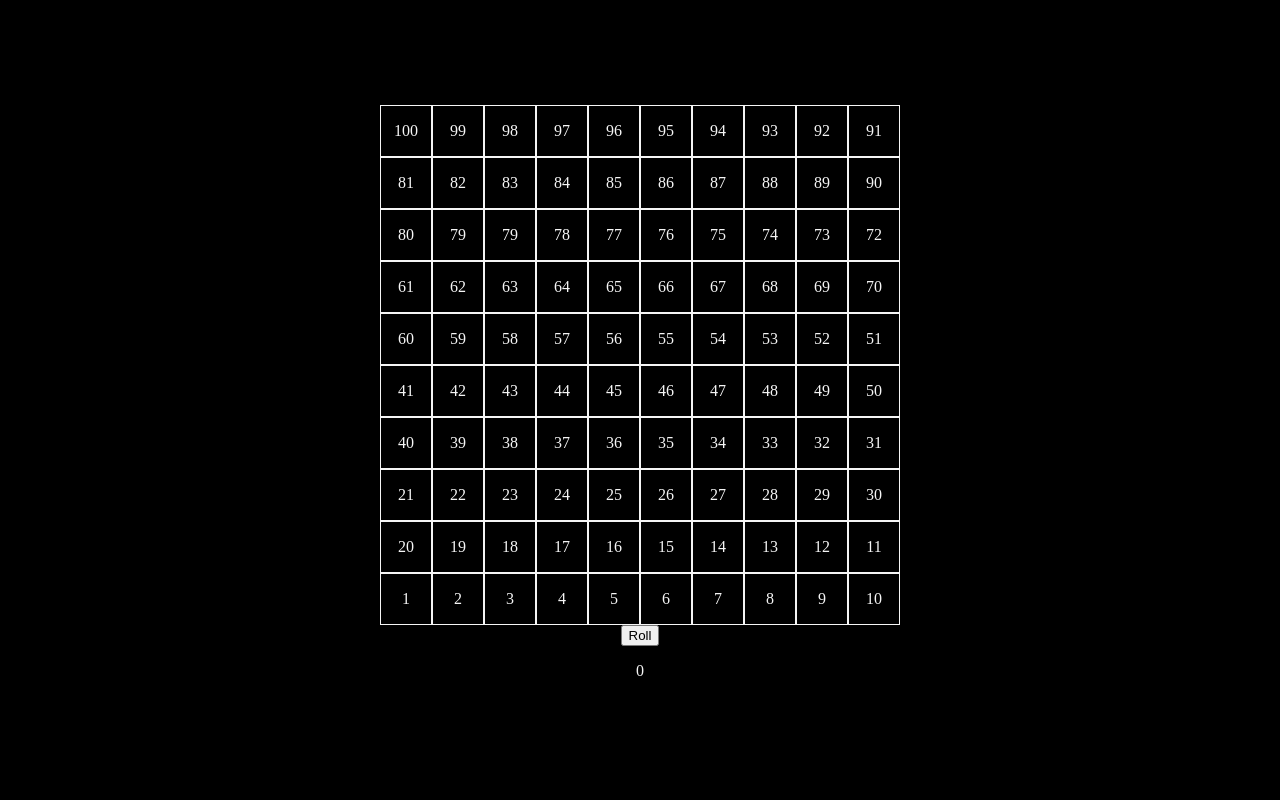
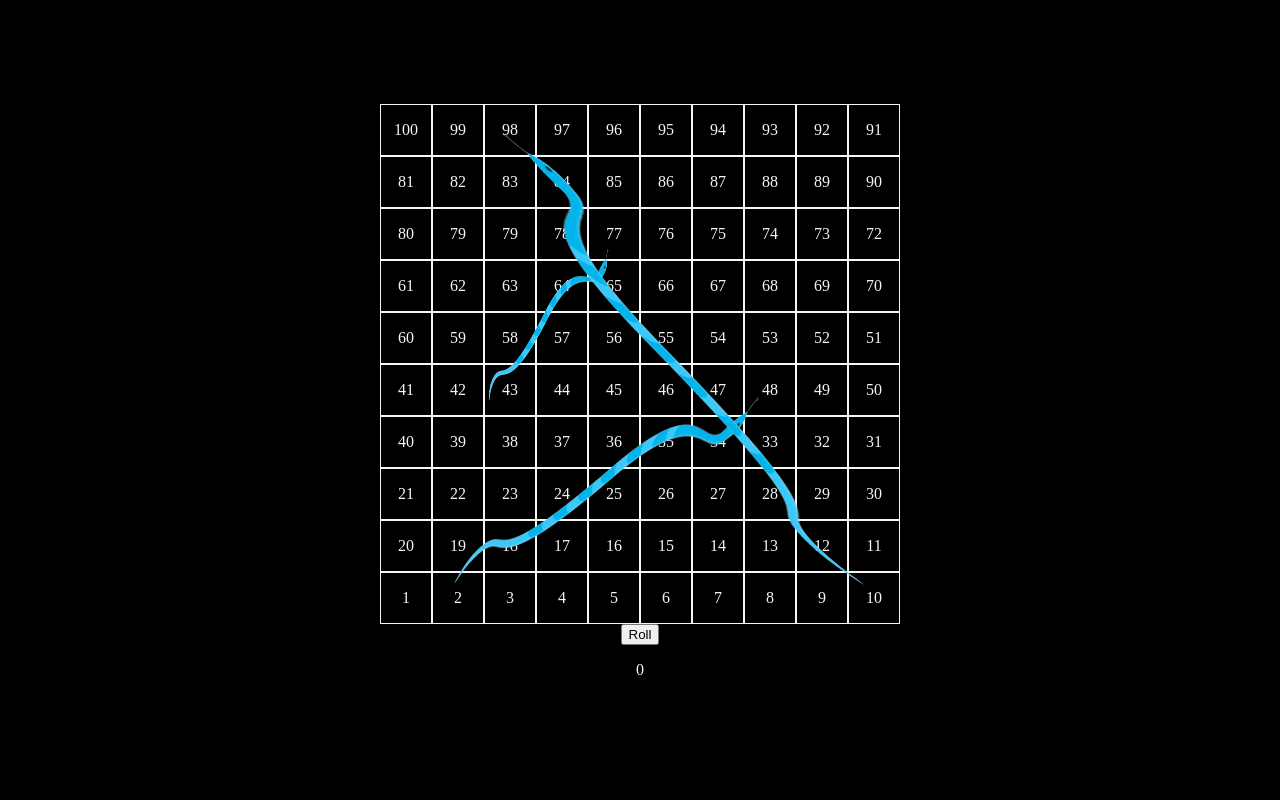
Before and after one commit to Abhikd/snake-and-ladders-typescript, a React (Create React App) app: page / in a window 1280 px wide. Built offline with nearby package versions, Linux system fonts and the light colour scheme.

Commit message:
Added snakes in the board

```diff
--- a/src/App.css
+++ b/src/App.css
@@ -22,3 +22,19 @@
   display: flex;
   flex-direction: row;
 }
+
+.snake__Style {
+  margin-top: -450px;
+  transform: rotate(15deg);
+}
+
+.snake2__Style {
+  transform: rotate(40deg);
+  margin-top: -140px;
+}
+
+.snake3__Style {
+  transform: rotate(-50deg);
+  margin-top: -700px;
+  margin-left: 90px;
+}
--- a/src/App.tsx
+++ b/src/App.tsx
@@ -1,5 +1,6 @@
 import React, { useState } from 'react';
 import './App.css';
+import Snake from './Snake';
 import Square from './Square';
 
 const initialState: string[]  = [ "1", "2", "3", "4", "5", "6", "7", "8", "9", "10",
@@ -29,12 +30,16 @@ function App() {
       let roll = Math.floor(Math.random() * 6) + 1;;
       let numbers = Array.from(gameState);
       let tempValue = numbers[index];
-      console.log(tempValue);
       let temp = index;
       if(temp + roll <=99){
       temp = temp + roll;
       if(temp === 99) {
         alert("Player One won!");
+       }
+      else if(temp === 47  || temp === 76  || temp === 97) {
+        if(temp === 47) temp = 1;
+        else if(temp === 76) temp = 42;
+        else if(temp === 97) temp = 9;
        }
       if(numbers[temp] === "P2") numbers[temp] = "P1 P2"
       else numbers[temp] = "P1";
@@ -59,6 +64,11 @@ function App() {
         if(temp2 === 99){
           alert("Player 2 won!")
         }
+        if(temp2 === 47  || temp2 === 76  || temp2 === 97) {
+          if(temp2 === 47) temp2 = 1;
+          else if(temp2 === 76) temp2 = 42;
+          else if(temp2 === 97) temp2 = 9;
+         }
         if(numbers[temp2] === "P1") numbers[temp2] = "P1 P2" ;
         else numbers[temp2] = "P2";
         if(numbers[index2] === "P1 P2") numbers[index2] = "P1"
@@ -207,10 +217,11 @@ function App() {
      </div>
      </div>
 
-     <button onClick={() => onRolled()} >Roll</button>
+     <button style={{zIndex: 100}}  onClick={() => onRolled()} >Roll</button>
 
      <p id="p">0</p>
 
+   <Snake />
     </div>
   );
 }
--- /dev/null
+++ b/src/Snake.tsx
@@ -0,0 +1,27 @@
+import React from 'react'
+
+const Snake = () => {
+  return (
+    <div>
+         <div className='snake__Style'>
+
+     <img src={require('./snake.png')} height="210px" width="200px"></img>
+
+     </div>
+
+     <div className='snake2__Style'>
+
+     <img src={require('./snake.png')} height="400px" width="300px"></img>
+
+     </div>
+
+     <div className='snake3__Style'>
+
+     <img src={require('./snake.png')} height="670px" width="300px"></img>
+
+     </div>
+    </div>
+  )
+}
+
+export default Snake
```
Also changed, not shown: src/snake.png (added).
